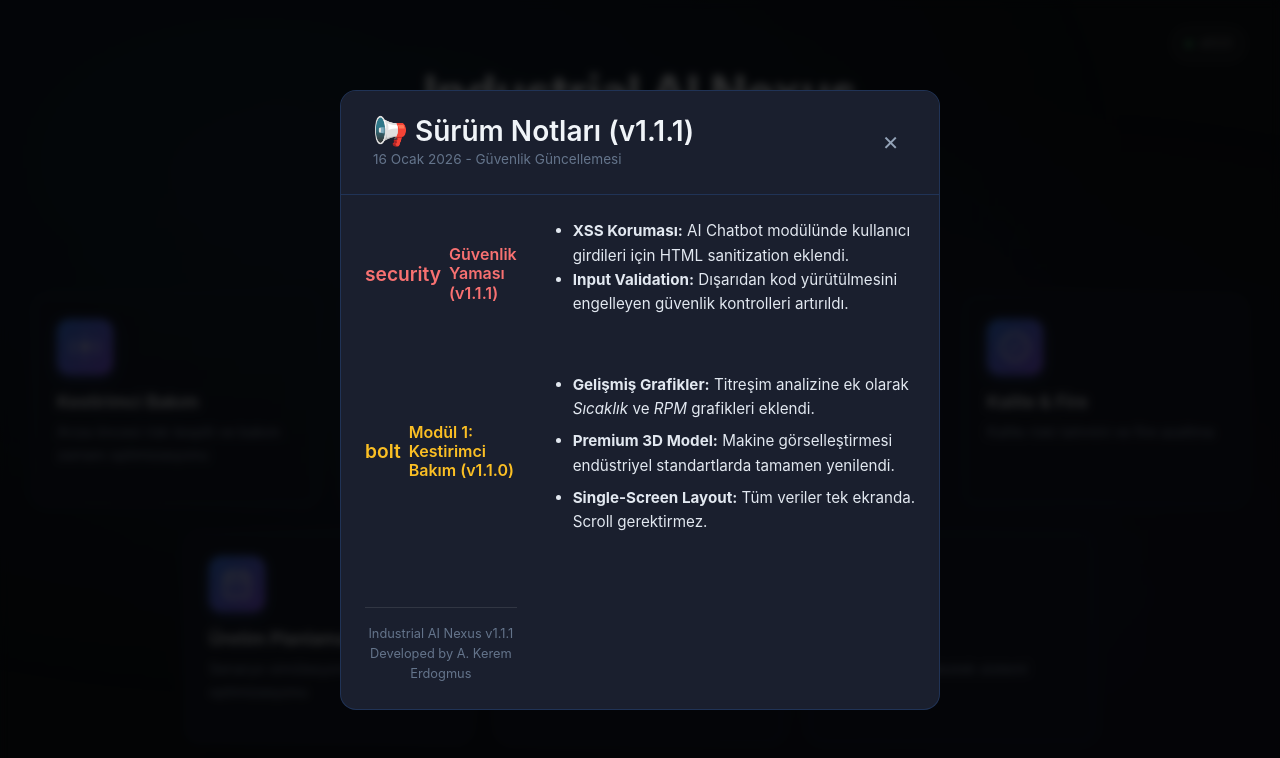
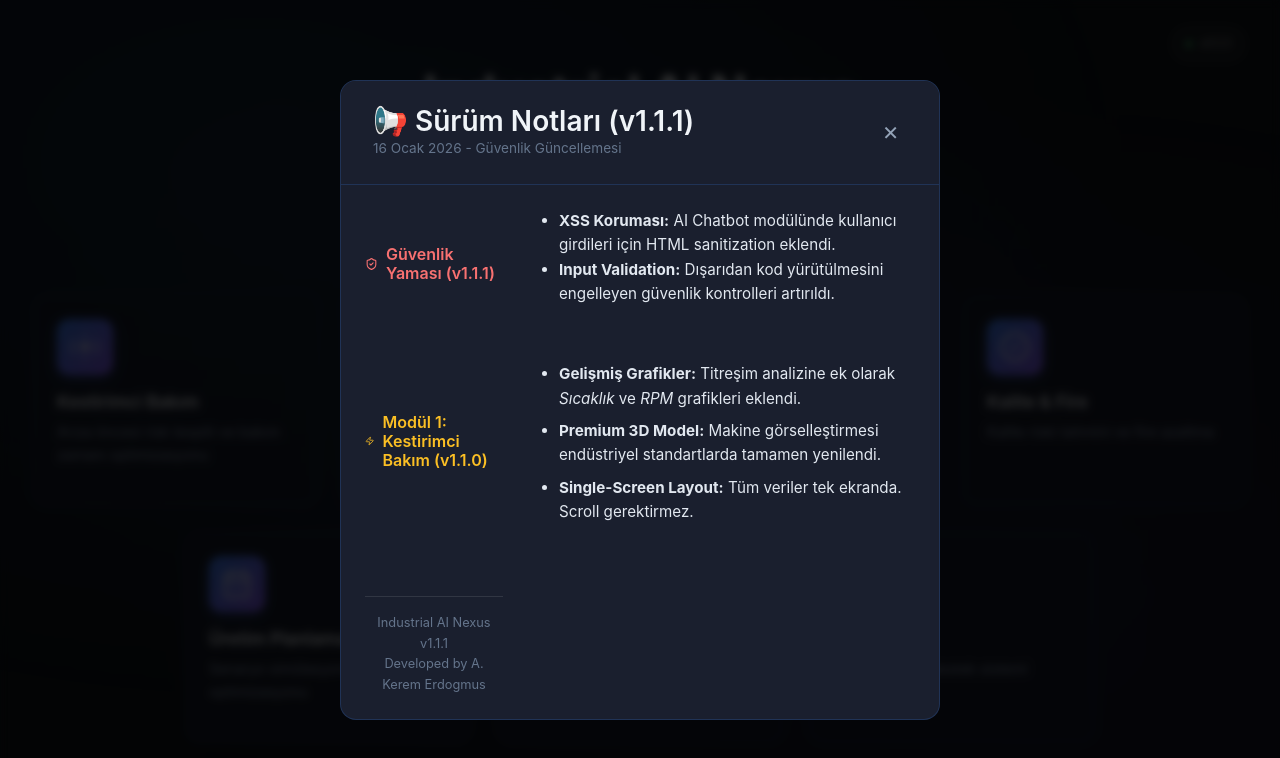
Before and after one commit to Akerdogmus/industrial-ai-nexus, a React (Vite) app in the folder frontend/: page / in a window 1280 px wide. Both pictures are taken after a click on the element "v1.1.1". Shown: the top 758 px of the page. Built offline with nearby package versions, Linux system fonts and the light colour scheme.

Commit message:
Fix: Changelog UI icons

```diff
--- a/frontend/src/App.tsx
+++ b/frontend/src/App.tsx
@@ -1,4 +1,5 @@
 import { useState, useEffect } from 'react';
+import { ShieldCheck, Zap } from 'lucide-react';
 import {
   fetchOEE, fetchCopilot
 } from './api/client';
@@ -288,7 +289,7 @@ function ChangelogModal({ onClose }: { onClose: () => void }) {
         <div className="module-content" style={{ padding: '1.5rem' }}>
 
           <h3 style={{ fontSize: '1rem', marginBottom: '0.75rem', color: '#f87171', display: 'flex', alignItems: 'center', gap: '0.5rem' }}>
-            <span className="material-icons" style={{ fontSize: '1.2rem' }}>security</span>
+            <ShieldCheck size={20} />
             Güvenlik Yaması (v1.1.1)
           </h3>
           <ul style={{ lineHeight: '1.6', listStyleType: 'disc', paddingLeft: '1.5rem', color: '#e2e8f0', fontSize: '0.95rem', marginBottom: '1.5rem' }}>
@@ -297,7 +298,7 @@ function ChangelogModal({ onClose }: { onClose: () => void }) {
           </ul>
 
           <h3 style={{ fontSize: '1rem', marginBottom: '0.75rem', color: '#fbbf24', display: 'flex', alignItems: 'center', gap: '0.5rem' }}>
-            <span className="material-icons" style={{ fontSize: '1.2rem' }}>bolt</span>
+            <Zap size={20} />
             Modül 1: Kestirimci Bakım (v1.1.0)
           </h3>
           <ul style={{ lineHeight: '1.6', listStyleType: 'disc', paddingLeft: '1.5rem', color: '#e2e8f0', fontSize: '0.95rem' }}>
```
